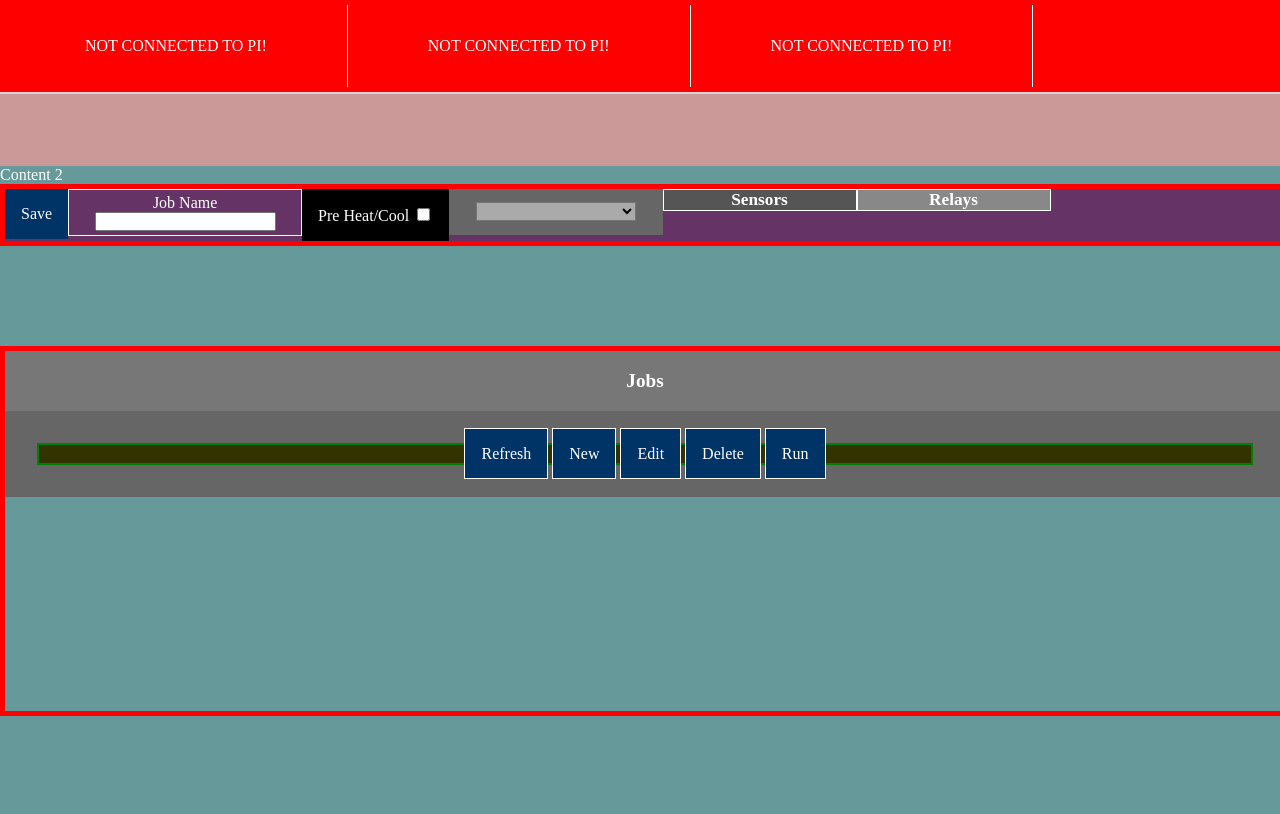
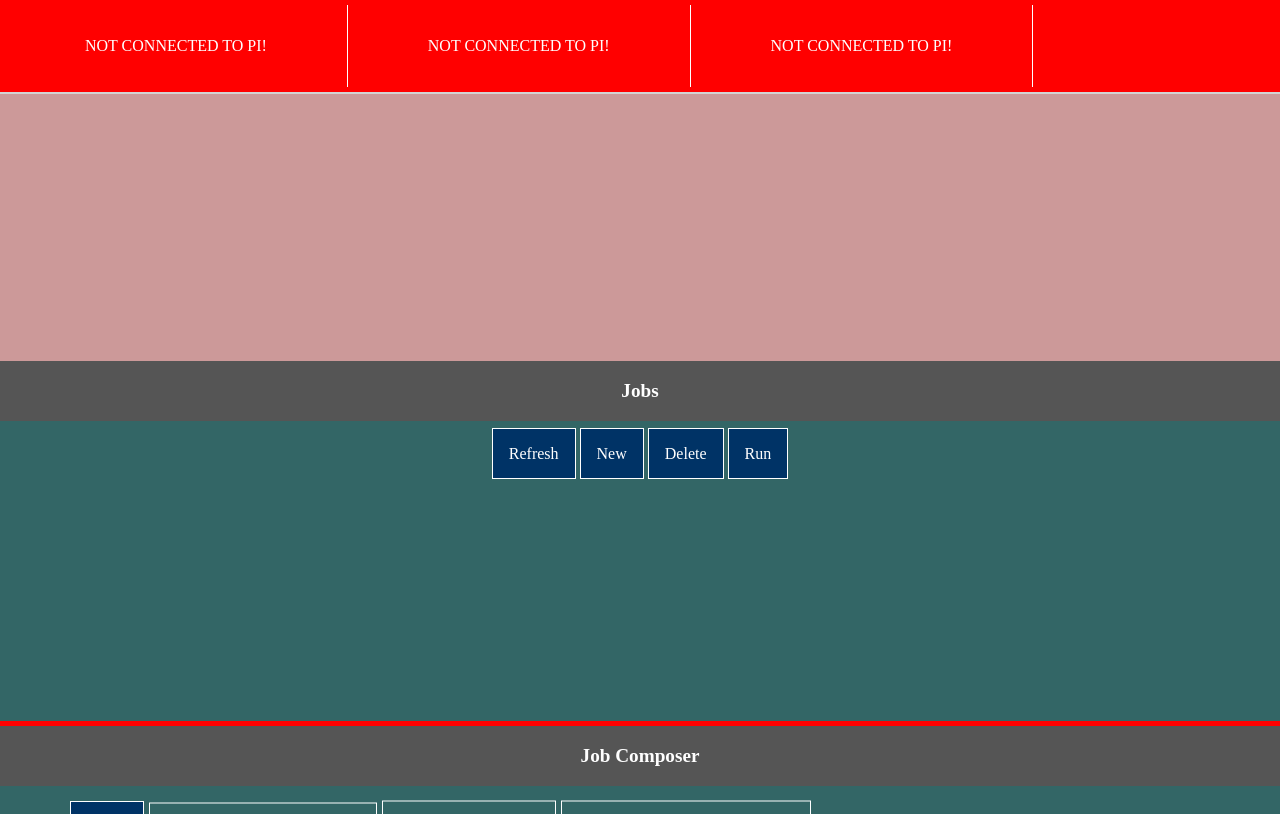
Before and after one commit to cwilling/brewable, a plain HTML site: page status.html in a window 1280 px wide. Both pictures are taken after a click on the link "New". Drawn offline with nearby package versions, Linux system fonts and the light colour scheme; files that its build step writes are made by us from their sources; files whose address does not match are found by name.

Commit message:
Cleanup jobs page

```diff
--- a/brewable.css
+++ b/brewable.css
@@ -192,16 +192,9 @@ div#content_2 {
     display:    block;
     width:	100%;
     height:	100%;
-    background:	#699;
+    background:	#366;
     color:	#fff;
     overflow-y: auto;
-}
-div#content_3 {
-    display:    block;
-    width:	100%;
-    height:	100%;
-    background:	#040;
-    color:	#fff;
 }
 div#content_4 {
     display:    block;
@@ -211,32 +204,20 @@ div#content_4 {
     color:	#fff;
     overflow:   auto;
 }
-div#content_5 {
-    display:    block;
-    width:	100%;
-    height:	100%;
-    background:	#8f8;
-    color:	#000;
-}
 
 
-
-div#jobComposer {
-    margin:	0;
-    padding:	0;
-    list-style-type: none;
-    background:	#636;
-    float:	left;
-    width:	100%;
-    top:	0;
-    border:	5px solid red;
-}
 #jobSaveButton {
     float:	left;
-    margin:     0;
+    margin-right: 5px;
     padding:	0;
     text-decoration: none;
     background:	#000;
+    width:      72px;
+    border:	1px solid white;
+    /* Centre vertically within container */
+    position:   relative;
+    top:        50%;
+    transform:  translateY(-50%);
 }
 #jobSaveButton a {
     display:    block;
@@ -244,7 +225,7 @@ div#jobComposer {
     color:	#fff;
     background:	#036;
     margin:     0;
-    padding:	1em;
+    padding:	16px;
 }
 #jobSaveButton a:hover {
     color:      #000;
@@ -253,46 +234,59 @@ div#jobComposer {
 #jobNameHolder {
     text-align: center;
     float:	left;
-    width:      14em;
-    margin:	0;
-    padding:	4px;
+    width:      226px;
+    margin-right: 5px;
+    padding-top: 10px;
     border:	1px solid white;
+    /* Centre vertically within container */
+    position:   relative;
+    top:        50%;
+    transform:  translateY(-50%);
 }
 #jobName {
     padding:	0;
 }
 #jobPreHeat {
     float:	left;
-    margin:	0;
-    padding:	1em;
-    background:	#333;
-    background:	#000;
+    margin-right: 5px;
+    padding-top: 15px;
+    width:      172px;
+    height:     36px;
+    text-align: center;
+    border:	1px solid white;
+    /* Centre vertically within container */
+    position:   relative;
+    top:        50%;
+    transform:  translateY(-50%);
 }
 #jobProfileHolder {
     float:	left;
     padding:	0;
-    margin:	0;
-    background:	#666;
+    margin-right: 5px;
+    height:     51px;
+    border:	1px solid white;
+    /* Centre vertically within container */
+    position:   relative;
+    top:        50%;
+    transform:  translateY(-50%);
 }
 #jobProfileSelector {
     float:	left;
-    width:      12em;
+    width:      192px;
     padding:	0;
-    margin:	1em 2em;
+    margin:	14px 28px;
     background:	#aaa;
-}
-#jobDevicesHolder {
-    float:	left;
-    margin:	0;
-    padding:	0;
 }
 #jobSensorsHolder {
     float:	left;
-    width:      12em;
-    margin:	0;
+    width:      192px;
+    margin-right: 5px;
     padding:	0;
-    background:	#555;
     border:	1px solid white;
+    /* Centre vertically within container */
+    position:   relative;
+    top:        50%;
+    transform:  translateY(-50%);
 }
 #jobSensorsTable.jobSensorsTable {
     font-family: ariel;
@@ -305,11 +299,14 @@ div#jobComposer {
 }
 #jobRelaysHolder {
     float:	left;
-    width:      12em;
+    width:      192px;
     margin:	0;
     padding:	0;
-    background:	#888;
     border:	1px solid white;
+    /* Centre vertically within container */
+    position:   relative;
+    top:        50%;
+    transform:  translateY(-50%);
 }
 #jobRelaysTable.jobRelaysTable {
     font-family: ariel;
@@ -320,33 +317,30 @@ div#jobComposer {
     font-size:  120%;
     font-weight: bold;
 }
+
 #jobsListHolder {
-    border:	5px solid red;
-    margin-top: 100px;
+    border-bottom:	5px solid red;
     float:      left;
     width:      100%;
-    height:     50%;
+    height:     360px;
 }
 #jobsListTitle {
     font-family: ariel;
     font-size:  120%;
     font-weight: bold;
     text-align: center;
-    background:	#777;
+    background:	#555;
     padding:    1em;
 }
 #jobsListButtonsHolder {
-    background:	#666;
-    padding:    2em;
 }
 ul#jobsListButtons {
-    margin:	auto;
+    margin:	24px;
     padding:	0;
     min-width:	40%;
     list-style: none;
     text-align: center;
-    background:	#330;
-    border:	2px solid green;
+    /*border:	2px solid green;*/
 }
 ul#jobsListButtons li {
     display:	inline;
@@ -366,16 +360,58 @@ ul#jobsListButtons a:hover {
     color:	#000;
     background:	#69c;
 }
+#jobsListJobsHolder {
+    height:     218px;
+    overflow-y: auto;
+    direction:  rtl;
+    margin-block-start: 5px;
+    margin-block-end:   5px;
+}
 #jobsListJobs {
-    background:	#555;
+    /*background:	#366;*/
     margin-top: 0px;
     padding:    0;
     width:      100%;
-    height:     40%;
+    font-family: "Lucida Console", Monaco, monospace;
+    /*height:     256px;*/
+    font-size:  80%;
+    direction:  ltr;
 }
-#jobsListJobs {
-    font-family: "Lucida Console", Monaco, monospace;
-    font-size:  80%;
+div#jobComposer {
+    margin:	0;
+    padding:	0;
+    list-style-type: none;
+    float:	left;
+    width:	100%;
+    top:	0;
+    border-bottom: 5px solid red;
+    display:    none;
+}
+#jobComposerTitle {
+    font-family: ariel;
+    font-size:  120%;
+    font-weight: bold;
+    text-align: center;
+    background:	#555;
+    padding:    1em;
+}
+#jobItemsHolder {
+    margin:     auto;
+    transform-style: preserve-3d;
+}
+#jobsHistoryHolder {
+    border-bottom:	5px solid red;
+    float:      left;
+    width:      100%;
+    height:     50%;
+}
+#jobsHistoryTitle {
+    font-family: ariel;
+    font-size:  120%;
+    font-weight: bold;
+    text-align: center;
+    background:	#555;
+    padding:    1em;
 }
 
 .running_job {
--- a/status.html
+++ b/status.html
@@ -2,7 +2,6 @@
 <html>
   <head>
     <link rel="stylesheet" href="static/brewable.css" type="text/css" media="screen">
-    <script src="https://ajax.googleapis.com/ajax/libs/jquery/1.11.3/jquery.min.js"></script>
     <script src="http://d3js.org/d3.v3.min.js"></script>
     <script type="text/javascript" src="static/status.js"></script>
 
@@ -32,8 +31,28 @@
         </div>
       </div>
       <div id="content_2">
-        Content 2
+        <div id="jobsListHolder">
+          <div id="jobsListTitle">
+            Jobs
+          </div>
+          <div id="jobsListButtonsHolder">
+            <ul id="jobsListButtons" class="jobsListButtons">
+              <li><a href="#" id="refresh_job_button">Refresh</a></li>
+              <li><a href="#" id="new_job_button">New</a></li>
+              <li><a href="#" id="delete_job_button" >Delete</a></li>
+              <li><a href="#" id="run_job_button" >Run</a></li>
+            </ul>
+          </div>
+          <div id="jobsListJobsHolder">
+            <table id="jobsListJobs" class="jobsListJobs">
+            </table>
+          </div>
+        </div>
         <div id="jobComposer">
+          <div id="jobComposerTitle">
+            Job Composer
+          </div>
+          <div id="jobItemsHolder">
             <div id="jobSaveButton">
               <a href="#">Save</a>
             </div>
@@ -48,7 +67,6 @@
             <div id="jobProfileHolder">
               <select id="jobProfileSelector"></select>
             </div>
-          <div id="jobDevicesHolder">
               <div id="jobSensorsHolder">
                 <table id="jobSensorsTable" class="jobSensorsTable" align="center">
                   <caption id="jobSensorsTableCaption">Sensors</caption>
@@ -61,22 +79,9 @@
               </div>
           </div>
         </div>
-        <div id="jobsListHolder">
-          <div id="jobsListTitle">
-            Jobs
-          </div>
-          <div id="jobsListButtonsHolder">
-            <ul id="jobsListButtons" class="jobsListButtons">
-              <li><a href="#" id="refresh_job_button">Refresh</a></li>
-              <li><a href="#" id="new_job_button">New</a></li>
-              <li><a href="#" id="edit_job_button">Edit</a></li>
-              <li><a href="#" id="delete_job_button" >Delete</a></li>
-              <li><a href="#" id="run_job_button" >Run</a></li>
-            </ul>
-          </div>
-          <div id="jobsListJobsHolder">
-            <table id="jobsListJobs" class="jobsListJobs">
-            </table>
+        <div id="jobsHistoryHolder">
+          <div id="jobsHistoryTitle">
+            Job History
           </div>
         </div>
       </div>
@@ -89,7 +94,6 @@
         <div id="profilesControls" class="profilesControls" style="overflow: hidden; position: relative;">
           <select id="temperatureScaleSelector" style="position: relative; width:20%; float: left;"></select>
           <button id="saveProfiles" style="position: relative; width:20%; float: left;">Save</button>
-          <button id="updateProfileGraph" style="position: relative; width:20%; float: left;">Update Graph</button>
         </div>
         <div id="profilesGraphHolder">
         profilesGraphHolder
--- a/status.js
+++ b/status.js
@@ -52,7 +52,13 @@ var isNumeric = function (n) {
   return !isNaN(parseFloat(n)) && isFinite(n);
 };
 
-$(document).ready( function(){
+var domReady = function(callback) {
+  document.readyState === "interactive" ||
+  document.readyState === "complete" ? callback() : document.addEventListener("DOMContentLoaded", callback);
+};
+
+domReady( function(){
+//$(document).ready( function(){
 
   var profilesLoadedEvent = new Event('profilesLoadedEvent');
 
@@ -72,12 +78,29 @@ $(document).ready( function(){
   var newJobButton = document.getElementById("new_job_button");
   newJobButton.onclick = function () {
     console.log("NEW job button clicked");
-  }
+    var jobComposer = document.getElementById("jobComposer");
+    if ( jobComposer.style.display == 'block') {
+      jobComposer.style.display = 'none';
+    } else {
+      jobComposer.style.display = 'block';
+      console.log("YYY");
+      var c = document.getElementById("jobItemsHolder").children;
+      var itemsWidth = 0;
+      var tallest = 0;
+      for (var i=0;i<c.length;i++) {
+        console.log("child: " + c[i].id + " has width = " + parseInt(window.getComputedStyle(c[i]).width.replace(/\D+/g, '')));
+        itemsWidth += parseInt(window.getComputedStyle(c[i]).width.replace(/\D+/g, ''));
+        console.log("At child: " + c[i].id + ", itemsWidth = " + itemsWidth);
+        var itemHeight = parseInt(window.getComputedStyle(c[i]).height.replace(/\D+/g, ''));
+        if (itemHeight > tallest ) tallest = itemHeight;
+      }
+      var jobItemsHolder = document.getElementById('jobItemsHolder');
+      jobItemsHolder.style.width = (38 + itemsWidth) + 'px';
 
-  // Edit job button
-  var editJobButton = document.getElementById("edit_job_button");
-  editJobButton.onclick = function () {
-    console.log("EDIT job button clicked");
+      // Use height of tallest item to set height of jobItemsHolder
+      jobItemsHolder.style.height = (30 + tallest) + 'px';
+
+    }
   }
 
   // Delete job button
@@ -278,10 +301,6 @@ $(document).ready( function(){
   var saveProfilesButton = document.getElementById("saveProfiles");
   saveProfilesButton.onclick = function() {
     saveProfiles();
-  }
-  var updateProfileGraphButton = document.getElementById("updateProfileGraph");
-  updateProfileGraphButton.onclick = function() {
-    updateProfileGraph();
   }
 
   // Profiles temperature scale
```
Lines whose indentation alone changed are shown as unchanged.
